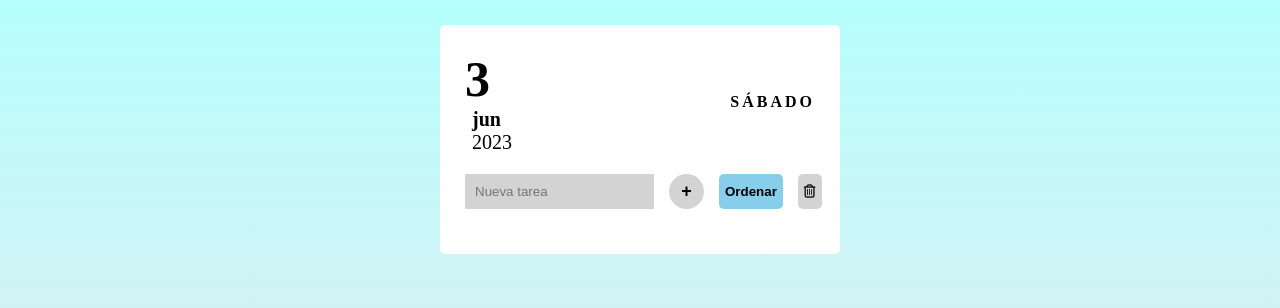
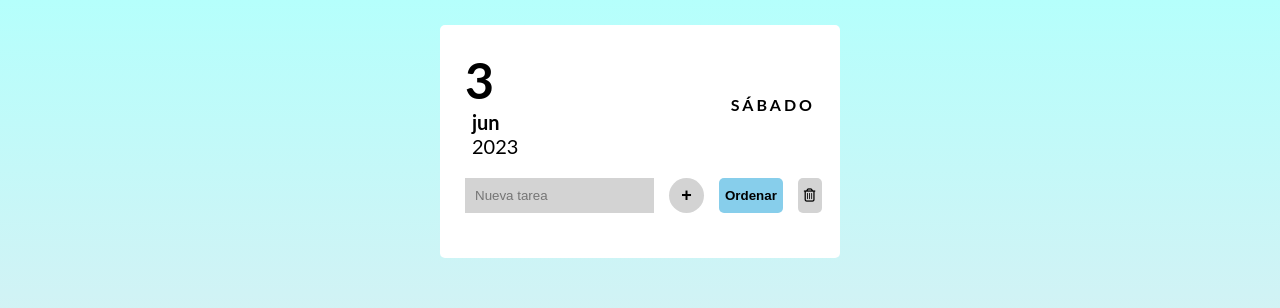
Before and after one commit to FacuBritez/Lista-De-Tareas, an Angular app: page / in a window 1280 px wide. Shown: the top 308 px of the page. Built offline with nearby package versions, Linux system fonts and the light colour scheme.

Commit message:
Agregando una fuente

```diff
--- a/src/index.html
+++ b/src/index.html
@@ -5,6 +5,7 @@
   <title>ListaDeTareas</title>
   <base href="/">
   <meta name="viewport" content="width=device-width, initial-scale=1">
+  <link href="https://fonts.googleapis.com/css2?family=Roboto:wght@100&display=swap" rel="stylesheet">
   <link rel="icon" type="image/x-icon" href="favicon.ico">
 </head>
 <body>
--- a/src/styles.sass
+++ b/src/styles.sass
@@ -2,4 +2,5 @@
     min-height: 100vh
 
 body
+    font-family: 'Lato', sans-serif
     background-image: linear-gradient(0deg, #FFDEE9 0%, #B5FFFC 100%)
```
